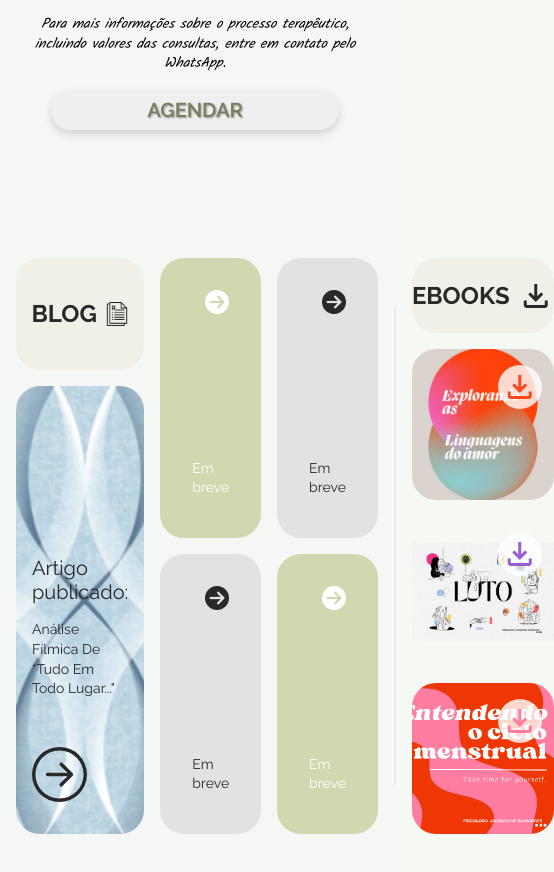
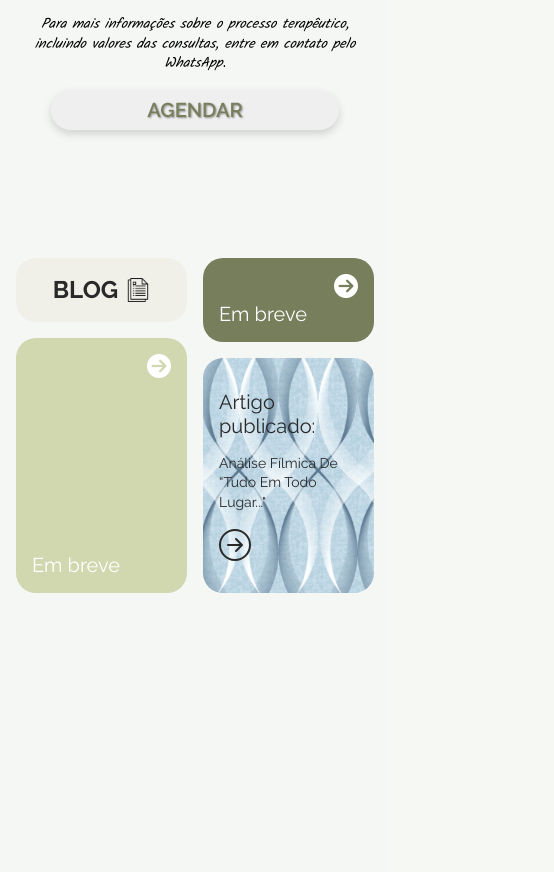
Before and after one commit to jacguima/jacqueline-guimaraes, a React (Create React App) app: page / in a window 390 px wide. Shown: the part 7000-7872 px from the top of the page, 554 px wide, since content can reach past the window. Built offline with nearby package versions, Linux system fonts and the light colour scheme.

Commit message:
Rename Mosaic component and add mobile version
Renamed the existing Mosaic component and related files to MosaicDesktop and created a new MosaicMobile component for improved mobile support. Updated CSS and references to ensure proper display on different screen sizes.

```diff
--- a/src/App.css
+++ b/src/App.css
@@ -46,13 +46,13 @@
 }
 
 @media (max-width: 768px) {
-    .space-desktop-container {
+    .space-desktop-container, .mosaic-desktop-container {
         display: none;
     }
 }
 
 @media (min-width: 769px) {
-    .space-mobile-container {
+    .space-mobile-container, .mosaic-mobile-container {
         display: none;
     }
 }
--- a/src/App.js
+++ b/src/App.js
@@ -14,7 +14,8 @@ import BlogMob from "./componentes/BlogMob";
 import AboutMeMobile from "./componentes/about-me-mobile/about-me-mobile";
 import SpaceMobile from "./componentes/space-mobile/space-mobile";
 import OnlineMobile from "./componentes/online-mobile/online-mobile";
-import Mosaic from "./componentes/mosaic/mosaic";
+import MosaicDesktop from "./componentes/mosaic-desktop/mosaic-desktop";
+import MosaicMobile from "./componentes/mosaic-mobile/mosaic-mobile";
 
 function App() {
   const aboutMeRef = useRef(null);
@@ -65,7 +66,12 @@ function App() {
         </div>
         <Reviews ref={reviewsRef} />
         <Questions ref={questionsRef} />
-        <Mosaic ref={mosaicRef} />
+        <div className={"mosaic-desktop-container"}>
+          <MosaicDesktop ref={mosaicRef} />
+        </div>
+        <div className={"mosaic-mobile-container"}>
+          <MosaicMobile ref={mosaicRef} />
+        </div>
 
         {/*<div>*/}
         {/*  <BlogMob />*/}
--- a/src/componentes/mosaic/mosaic.css
+++ b/src/componentes/mosaic-desktop/mosaic-desktop.css
@@ -1,4 +1,4 @@
-.mosaic-section {
+.mosaic-desktop-section {
     margin: 8rem 0;
     height: 36rem;
     display: flex;
--- a/src/componentes/mosaic/mosaic.js
+++ b/src/componentes/mosaic-desktop/mosaic-desktop.js
@@ -1,13 +1,13 @@
 import React from "react";
-import "./mosaic.css";
+import "./mosaic-desktop.css";
 import Doc from "../../assets/images/document.png";
 import ArrowRightCircleOutlined from "../../shared/arrow-right-circle-outlined";
 
 const defaultGap = "1rem";
 
-const Mosaic = () => {
+const MosaicDesktop = () => {
   return (
-    <div className={"mosaic-section"}>
+    <div className={"mosaic-desktop-section"}>
       <div
         className={"container-narrow"}
         style={{ flex: 1, display: "flex", gap: defaultGap }}
@@ -135,4 +135,4 @@ const Mosaic = () => {
   );
 };
 
-export default Mosaic;
+export default MosaicDesktop;
--- /dev/null
+++ b/src/componentes/mosaic-mobile/mosaic-mobile.css
@@ -0,0 +1,123 @@
+.mosaic-mobile-section {
+    margin: 8rem 0;
+    height: 36rem;
+    display: flex;
+    gap: 2rem;
+    flex-direction: column;
+
+    .mosaic-card {
+        border-radius: 1.25rem;
+        flex: 1;
+        display: flex;
+    }
+
+    .blog, .ebook {
+        background: #f1f0e8;
+        align-items: center;
+        justify-content: center;
+        gap: .5rem;
+        color: #292929;
+        position: relative;
+
+        h3 {
+            font-size: 1.5rem;
+        }
+
+        img {
+            width: 1.5rem;
+        }
+
+        span {
+            font-size: 2.25rem;
+        }
+
+        a {
+            position: absolute;
+            left: 0;
+            top: 0;
+            width: 100%;
+            height: 100%;
+        }
+    }
+
+    .soon {
+        flex-direction: column;
+        justify-content: space-between;
+        padding: 1.5rem;
+        color: white;
+
+        h3 {
+            font-weight: 400;
+        }
+
+        i {
+            align-self: flex-end;
+            font-size: 1.5rem;
+        }
+    }
+
+    .soon.soon-light {
+        background: #d1d8b0;
+    }
+
+    .soon.soon-dark {
+        background: var(--main-green);
+    }
+
+    .article {
+        background-image: url("../../assets/images/artigo.png");
+        background-repeat: no-repeat;
+        background-size: cover;
+        padding: 2rem 1rem 2rem;
+        display: flex;
+        flex-direction: column;
+        justify-content: flex-end;
+        gap: 1rem;
+        position: relative;
+        color: #292929;
+
+        a {
+            position: absolute;
+            left: 0;
+            top: 0;
+            width: 100%;
+            height: 100%;
+        }
+
+        h3 {
+            font-weight: 400;
+        }
+
+        p {
+            margin-bottom: 2rem;
+        }
+    }
+
+    .top-container {
+        display: flex;
+        gap: 2rem;
+        flex: 9;
+    }
+
+    @media (max-width: 480px) {
+        .soon {
+            padding: 1rem;
+            gap: .25rem;
+        }
+
+        .top-container {
+            gap: 1rem;
+        }
+
+        .article {
+            p {
+                margin-bottom: 0;
+            }
+
+            .bi-arrow-right-circle {
+                width: 2rem;
+                height: auto;
+            }
+        }
+    }
+}
--- /dev/null
+++ b/src/componentes/mosaic-mobile/mosaic-mobile.js
@@ -0,0 +1,69 @@
+import React from "react";
+import "./mosaic-mobile.css";
+import Doc from "../../assets/images/document.png";
+import ArrowRightCircleOutlined from "../../shared/arrow-right-circle-outlined";
+
+const defaultGap = "1rem";
+
+const MosaicMobile = () => {
+  return (
+    <div className={"container-narrow"}>
+      <div className={"mosaic-mobile-section"}>
+        <div className={"top-container"}>
+          <div
+            style={{
+              display: "flex",
+              flex: 1,
+              flexDirection: "column",
+              gap: "1rem",
+            }}
+          >
+            <div style={{ display: "flex", flex: 1 }}>
+              <div className={"mosaic-card blog"}>
+                <h3>BLOG</h3>
+                <img src={Doc} alt="Documento" />
+              </div>
+            </div>
+            <div style={{ display: "flex", flex: 4 }}>
+              <div className={"mosaic-card soon soon-light"}>
+                <i className="fa-solid fa-circle-arrow-right"></i>
+                <h3>Em breve</h3>
+              </div>
+            </div>
+          </div>
+          <div
+            style={{
+              display: "flex",
+              flex: 1,
+              flexDirection: "column",
+              gap: "1rem",
+            }}
+          >
+            <div style={{ display: "flex", flex: 1 }}>
+              <div className={"mosaic-card soon soon-dark"}>
+                <i className="fa-solid fa-circle-arrow-right"></i>
+                <h3>Em breve</h3>
+              </div>
+            </div>
+            <div style={{ display: "flex", flex: 4 }}>
+              <div className={"mosaic-card article"}>
+                <a
+                  href="https://peerw.org/index.php/journals/article/view/2052/1172"
+                  target="_blank"
+                  rel="noreferrer"
+                ></a>
+                <h3>Artigo publicado:</h3>
+                <p>Análise Fílmica De “Tudo Em Todo Lugar..."</p>
+                <ArrowRightCircleOutlined />
+              </div>
+            </div>
+          </div>
+        </div>
+        <div style={{ display: "flex", flex: 2 }}></div>
+        <div style={{ display: "flex", flex: 3 }}></div>
+      </div>
+    </div>
+  );
+};
+
+export default MosaicMobile;
```
